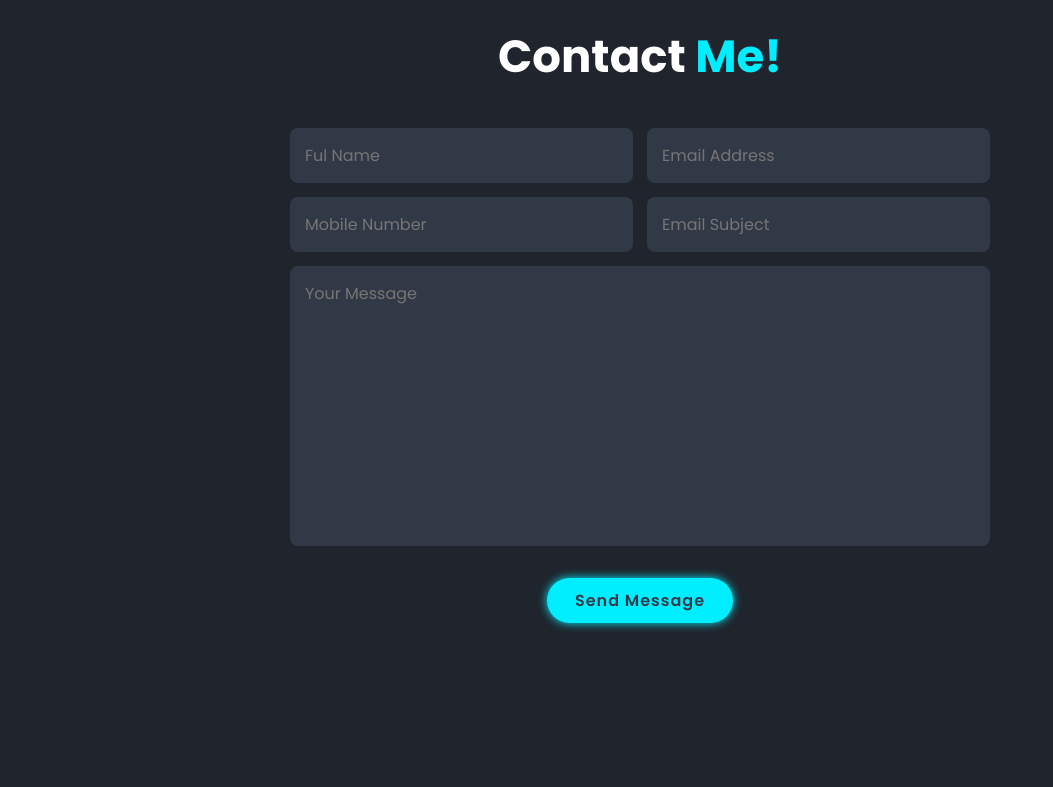
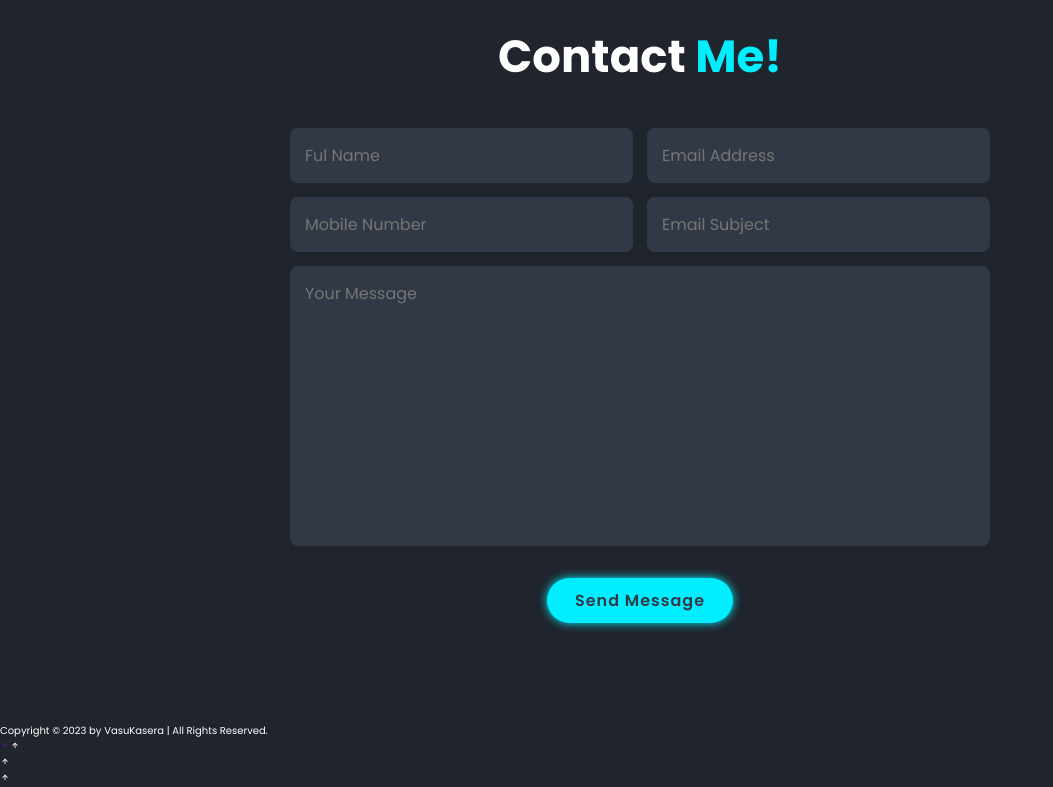
Before and after one commit to vasu112233/personal-portfolio, a plain HTML site: page index.html in a window 1280 px wide. Shown: the part 2477-3264 px from the top of the page, without its empty margins (0-1053 px from the left). Before the commit the page ends 3200 px from the top, so only its background shows below. Drawn offline with nearby package versions, Linux system fonts and the light colour scheme.

Commit message:
Update index.html

```diff
--- a/index.html
+++ b/index.html
@@ -111,6 +111,16 @@
         </form>
     </section>
 
+    <!-- footer design -->
+    <footer class="footer">
+        <div class="footer-text">
+            <p>Copyright &copy; 2023 by VasuKasera | All Rights Reserved.</p>
+        </div>
+        <div class="footer-iconTop">
+            <a href=""><i class='bx bx-up-arrow-alt'></a>
+        </div>
+    </footer>
+
 </body>
 
 </html>
```
